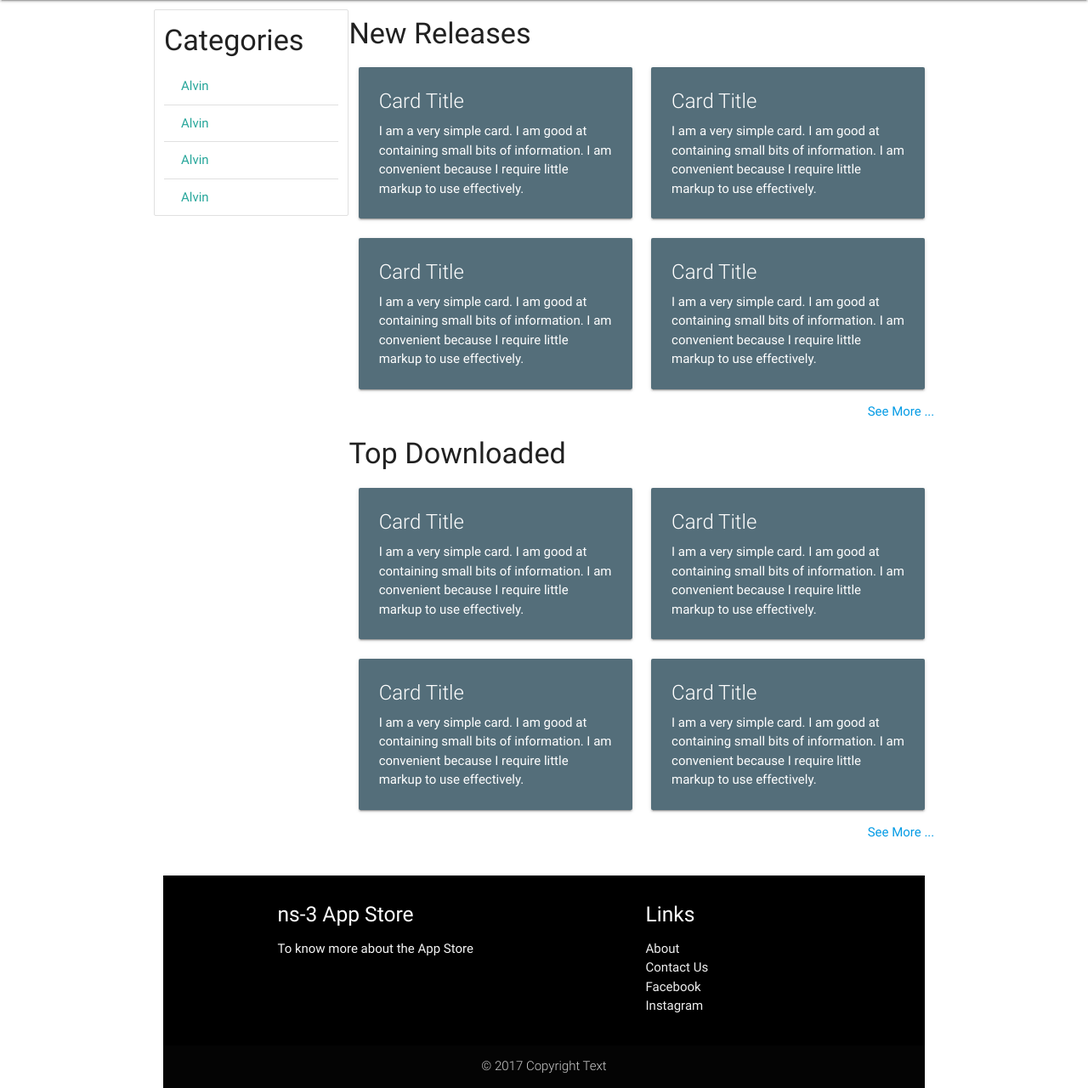
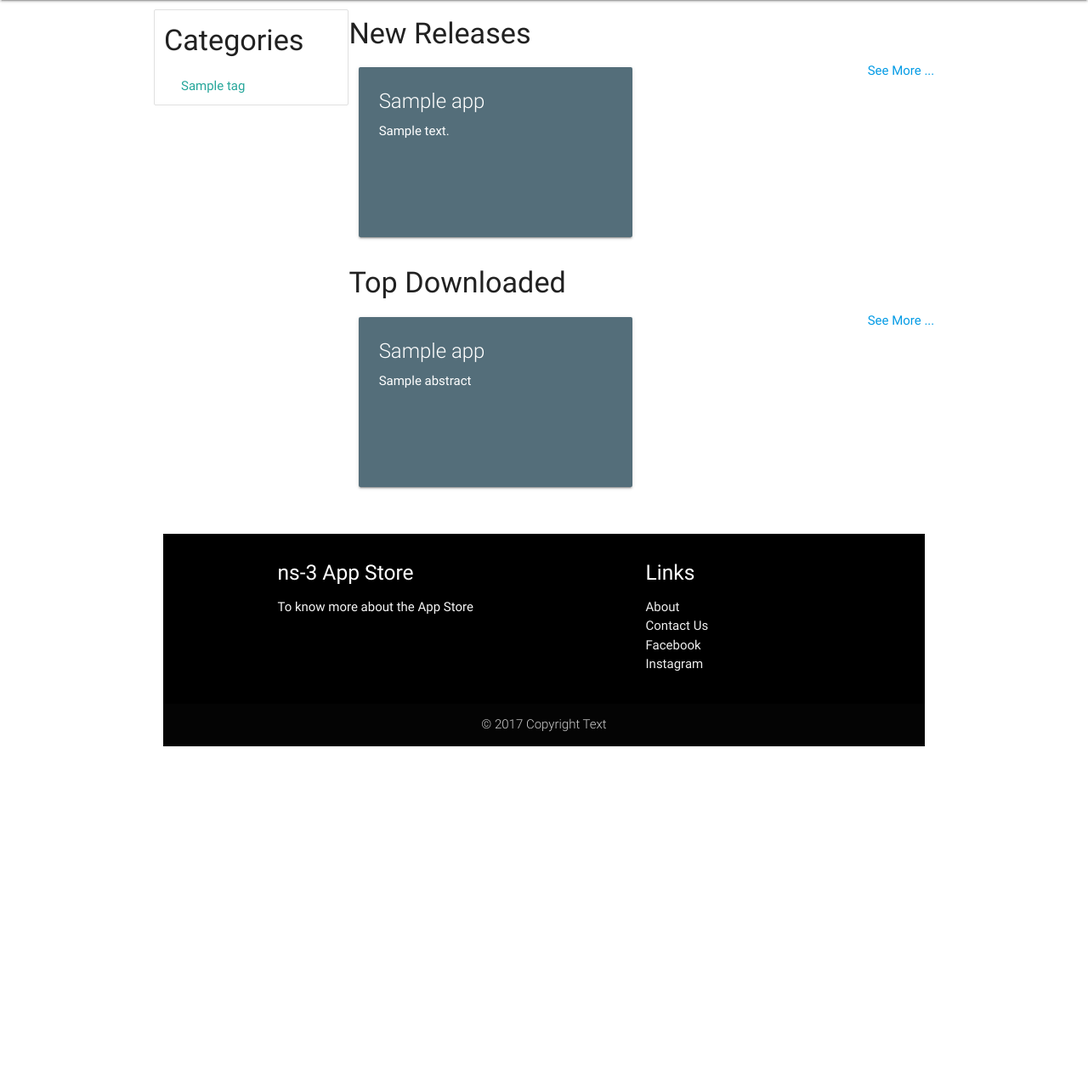
Before and after one commit to abhijithanilkumar/ns-3-AppStore, a Django app: template src/templates/home.html in a window 1280 px wide. Shown: the part 64-1344 px from the top of the page at 85% size. After the commit the page ends 942 px from the top, so only its background shows below. Run offline with Django 3.2, Linux system fonts and the light colour scheme; the template is opened without the code that fills it: most values are stand-ins (such as "Sample title", 1, 10 or a date in 2020); some libraries are stand-ins or nearby versions.

Commit message:
Homepage integration

```diff
--- a/src/apps/models.py
+++ b/src/apps/models.py
@@ -39,7 +39,7 @@ class App(models.Model):
     downloads = models.PositiveIntegerField(default=0)
 
     def __str__(self):
-        return self.name
+        return self.title
 
 class Release(models.Model):
     app = models.ForeignKey(App)
--- a/src/appstore/urls.py
+++ b/src/appstore/urls.py
@@ -8,7 +8,7 @@ import apps.urls
 from . import views
 
 urlpatterns = [
-    url(r'^$', views.HomePage.as_view(), name='home'),
+    url(r'^$', views.homePage, name='home'),
     url(r'^about/$', views.AboutPage.as_view(), name='about'),
     url(r'^users/', include(profiles.urls, namespace='profiles')),
     url(r'^admin/', include(admin.site.urls)),
--- a/src/static/site/css/main.css
+++ b/src/static/site/css/main.css
@@ -14,6 +14,9 @@ body {
    flex: 1 0 auto;
  }
 
+.height-check {
+  height:200px;
+}
 
 .nav-wrapper .input-field input[type=search] {
   height: 50px;
--- a/src/templates/home.html
+++ b/src/templates/home.html
@@ -1,7 +1,6 @@
 {% extends "base.html" %}
 
 {% load staticfiles %}
-{% load crispy_forms_tags %}
 
 {% block title %}{{ block.super }}Home{% endblock %}
 
@@ -23,106 +22,41 @@
      <br>
      <div class="col s3 collection">
         <h4 class="truncate">Categories</h3>
-        <a href="#!" class="collection-item">Alvin</a>
-        <a href="#!" class="collection-item">Alvin</a>
-        <a href="#!" class="collection-item">Alvin</a>
-        <a href="#!" class="collection-item">Alvin</a>
+          {% for tag in tags %}
+            <a href="#!" class="collection-item">{{tag.name}}</a>
+          {% endfor %}
       </div>
       <div class="col s9">
         <div class="row">
           <h4 class="truncate">New Releases</h3>
+          {% for app in new_releases %}
             <div class="col s12 m6">
-            <a href="/app/1/">
-              <div class="card blue-grey darken-1">
+              <a href="/app/{{app.id}}/">
+                <div class="card blue-grey darken-1 hoverable" style="height:200px">
                   <div class="card-content white-text">
-                  <span class="card-title">Card Title</span>
-                  <p>I am a very simple card. I am good at containing small bits of information.
-                  I am convenient because I require little markup to use effectively.</p>
+                    <span class="card-title">{{app.title}}</span>
+                    <p>{{app.description|safe}}</p>
                   </div>
                 </div>
               </a>
             </div>
+          {% endfor %}
+          <a class="right" href="">See More ...</a>
+        </div>
+        <div class="row">
+          <h4 class="truncate">Top Downloaded</h3>
+            {% for app in top_downloaded %}
               <div class="col s12 m6">
-            <a href="/app/1/">
-              <div class="card blue-grey darken-1">
+                <a href="/app/{{app.id}}/">
+                  <div class="card blue-grey darken-1 hoverable" style="height:200px">
                     <div class="card-content white-text">
-                  <span class="card-title">Card Title</span>
-                  <p>I am a very simple card. I am good at containing small bits of information.
-                  I am convenient because I require little markup to use effectively.</p>
+                      <span class="card-title">{{app.title}}</span>
+                      <p>{{app.abstract|safe}}</p>
                     </div>
                   </div>
                 </a>
               </div>
-          <div class="col s12 m6">
-            <a href="/app/1/">
-              <div class="card blue-grey darken-1">
-                <div class="card-content white-text">
-                  <span class="card-title">Card Title</span>
-                  <p>I am a very simple card. I am good at containing small bits of information.
-                  I am convenient because I require little markup to use effectively.</p>
-                </div>
-              </div>
-            </a>
-          </div>
-          <div class="col s12 m6">
-            <a href="/app/1/">
-              <div class="card blue-grey darken-1">
-                <div class="card-content white-text">
-                  <span class="card-title">Card Title</span>
-                  <p>I am a very simple card. I am good at containing small bits of information.
-                  I am convenient because I require little markup to use effectively.</p>
-                </div>
-              </div>
-            </a>
-          </div>
-          <a class="right" href="">See More ...</a>
-        </div>
-        <div class="row">
-          <h4 class="truncate">Top Downloaded</h3>
-          <div class="col s12 m6">
-            <a href="/app/1/">
-              <div class="card blue-grey darken-1">
-                <div class="card-content white-text">
-                  <span class="card-title">Card Title</span>
-                  <p>I am a very simple card. I am good at containing small bits of information.
-                  I am convenient because I require little markup to use effectively.</p>
-                </div>
-              </div>
-            </a>
-          </div>
-          <div class="col s12 m6">
-            <a href="/app/1/">
-              <div class="card blue-grey darken-1">
-                <div class="card-content white-text">
-                  <span class="card-title">Card Title</span>
-                  <p>I am a very simple card. I am good at containing small bits of information.
-                  I am convenient because I require little markup to use effectively.</p>
-                </div>
-              </div>
-            </a>
-          </div>
-          <div class="col s12 m6">
-            <a href="/app/1/">
-              <div class="card blue-grey darken-1">
-                <div class="card-content white-text">
-                  <span class="card-title">Card Title</span>
-                  <p>I am a very simple card. I am good at containing small bits of information.
-                  I am convenient because I require little markup to use effectively.</p>
-                </div>
-              </div>
-            </a>
-          </div>
-          <div class="col s12 m6">
-            <a href="/app/1/">
-              <div class="card blue-grey darken-1">
-                <div class="card-content white-text">
-                  <span class="card-title">Card Title</span>
-                  <p>I am a very simple card. I am good at containing small bits of information.
-                  I am convenient because I require little markup to use effectively.</p>
-                </div>
-              </div>
-            </a>
-          </div>
+            {% endfor %}
           <a class="right" href="">See More ...</a>
         </div>
    </div>
```
Also changed, not shown: src/appstore/views.py (+7 -3 lines), 1 other file. Lines whose indentation alone changed are shown as unchanged.
